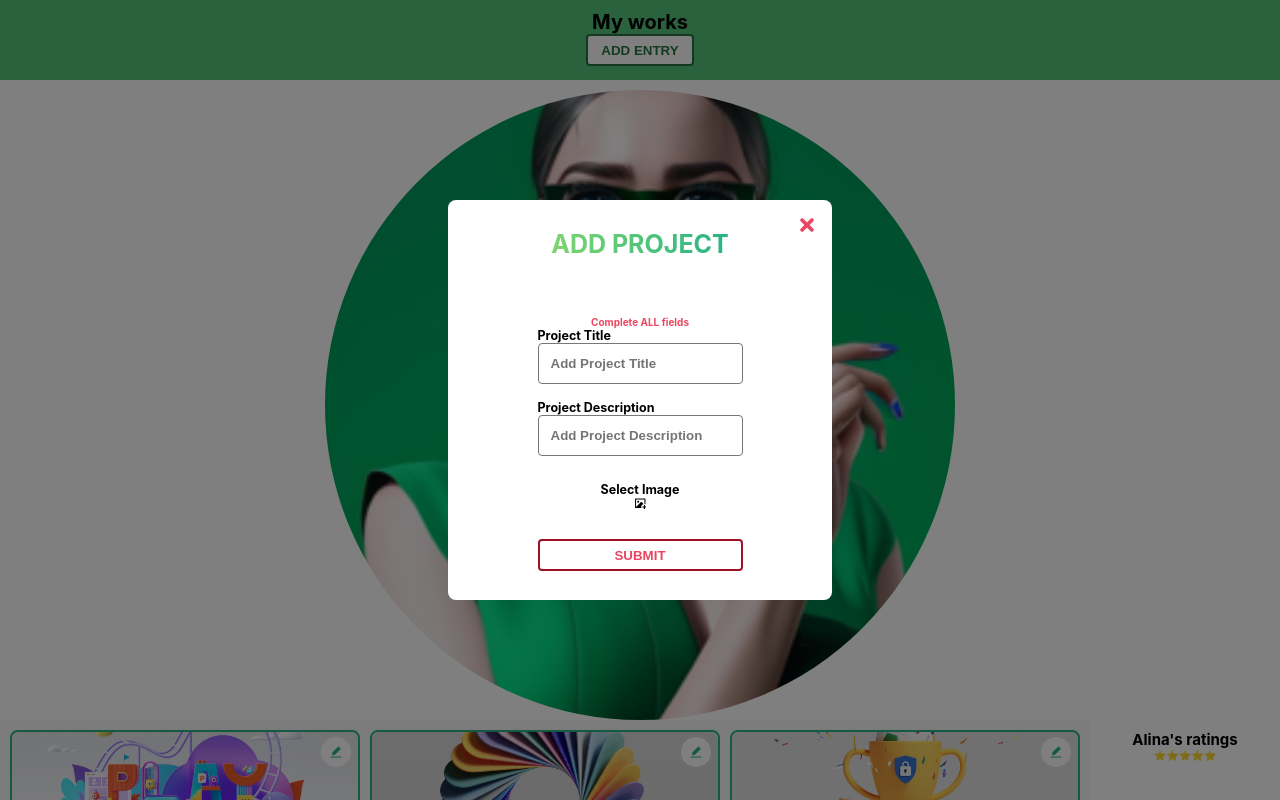
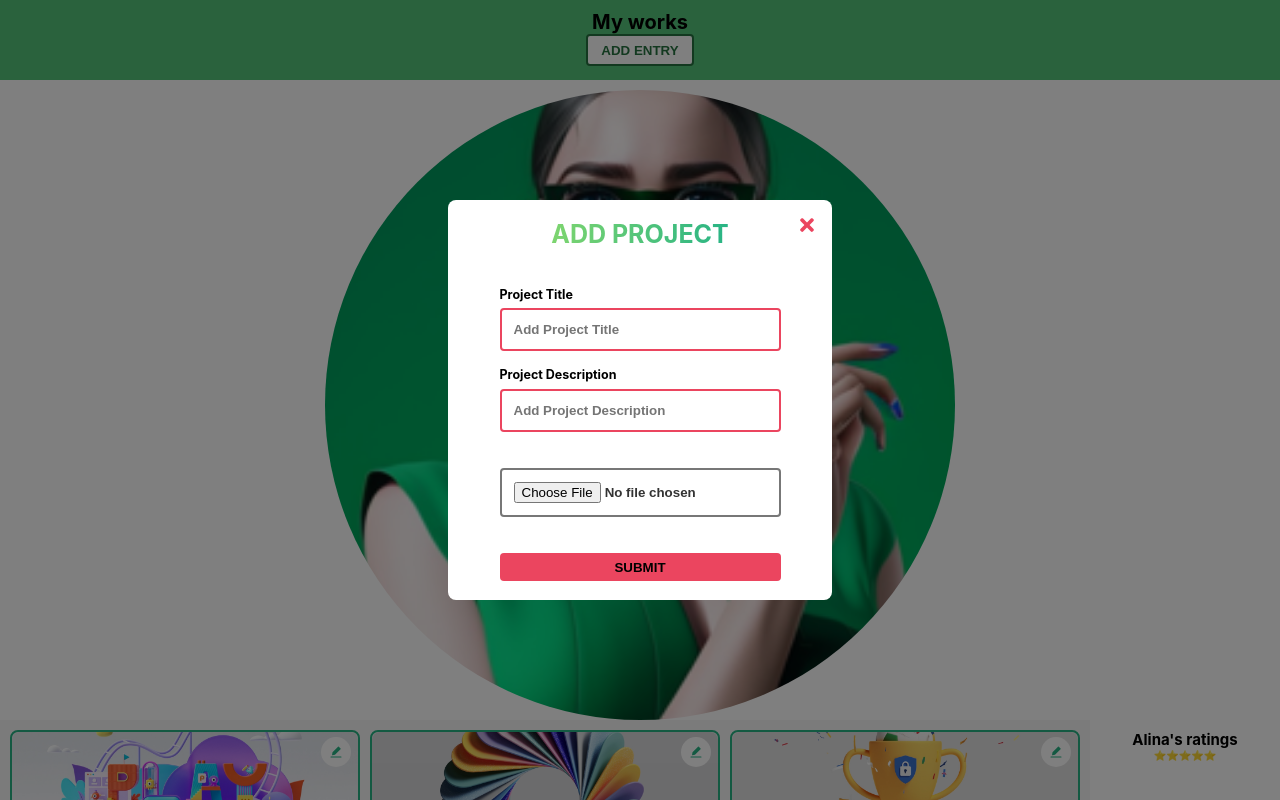
Before and after one commit to afrenchel/veziv_job-asignment, a React (Create React App) app: page / in a window 1280 px wide. Both pictures are taken after a click on the button "ADD ENTRY". Shown: the top 800 px of the page. Built offline with nearby package versions, Linux system fonts and the light colour scheme.

Commit message:
eror msg still has issue, some utilities, and input borders

```diff
--- a/src/components/Form.jsx
+++ b/src/components/Form.jsx
@@ -16,8 +16,8 @@ const Form = () => {
   const [projectTitle, setProjectTitle] = useState("");
   const [projectDescription, setProjectDescription] = useState("");
   const [projectImg, setProjectImg] = useState(null);
-  const [errorMessage, setErrorMessage] = useState(false);
-  const [formErrorMessage, setFormErrorMessage] = useState(false);
+  const [errorMessage, setErrorMessage] = useState("");
+  const [formErrorMessage, setFormErrorMessage] = useState("");
 
   //Functional
 
@@ -38,7 +38,7 @@ const Form = () => {
       setErrorMessage(false);
     } else {
       setProjectImg(null);
-      setErrorMessage(true);
+      setErrorMessage("File must be an image");
     }
   };
 
@@ -53,9 +53,9 @@ const Form = () => {
         description: projectDescription,
         image: projectImg,
       });
-      setFormErrorMessage(false);
+      setFormErrorMessage("");
     } else {
-      setFormErrorMessage(true);
+      setFormErrorMessage("This field is required");
     }
   };
 
@@ -71,10 +71,6 @@ const Form = () => {
 
   return (
     <form>
-      {formErrorMessage && (
-        <span className="text-danger">Complete ALL fields</span>
-      )}
-
       <Input
         placeholder="Add Project Title"
         onChange={handleProjectTitleChange}
@@ -82,6 +78,7 @@ const Form = () => {
         name="title"
         label={"Project Title"}
         value={projectTitle}
+        errorMessage={formErrorMessage}
       />
 
       <Input
@@ -90,9 +87,10 @@ const Form = () => {
         name={"description"}
         value={projectDescription}
         label={"Project Description"}
+        errorMessage={formErrorMessage}
       />
 
-      <label className="label-img-input">
+      {/* <label className="label-img-input">
         {projectImg?.name ? projectImg.name : "Select Image"}
         <input
           type="file"
@@ -109,12 +107,20 @@ const Form = () => {
         <span className="text-danger">
           The image you have uploaded is not of type img or png
         </span>
-      )}
+      )} */}
+      <Input
+        type={"file"}
+        name={"input-image"}
+        accept="image/jpeg, image/png"
+        defaultValue={projectImg}
+        onChange={handleProjectImgChange}
+      />
 
       <Button
         title={"SUBMIT"}
-        color={formErrorMessage ? "danger" : "secondary-light"}
+        color={formErrorMessage.length ? "danger" : "primary"}
         handleClick={handleSubmit}
+        additionalStyle={"bg-danger"}
       />
     </form>
   );
--- a/src/components/Input.jsx
+++ b/src/components/Input.jsx
@@ -1,4 +1,4 @@
-import React, { useId } from "react";
+import React, { Children, useId } from "react";
 
 const Input = ({
   type = "text",
@@ -7,20 +7,33 @@ const Input = ({
   value,
   label,
   placeholder,
+  errorMessage,
+  accept,
+  defaultValue,
+  children,
 }) => {
   const uniqueId = useId();
 
   return (
     <div className="input-container">
-      <label htmlFor={uniqueId}>{label}</label>
+      <label
+        className={`${accept ? "label-img-input" : ""}`}
+        htmlFor={uniqueId}
+      >
+        {label}
+      </label>
       <input
+        className={`${errorMessage ? "input-err" : ""}`}
         type={type}
         id={uniqueId}
         name={name}
         onChange={onChange}
         value={value}
         placeholder={placeholder}
+        accept={accept}
+        defaultValue={defaultValue}
       />
+      <span className="text-danger">{errorMessage}</span>
     </div>
   );
 };
--- a/src/components/Modal.jsx
+++ b/src/components/Modal.jsx
@@ -21,7 +21,11 @@ const Modal = () => {
     <div
       className={`modal-overlay ${appState.modal.isOpen ? "show-modal" : ""}`}
     >
-      <div className={`modal-container ${isAddEntryModal ? "add-entry" : ""}`}>
+      <div
+        className={`modal-container ${
+          isAddEntryModal ? "add-entry" : "details"
+        }`}
+      >
         <h2 className="modal-title">{appState?.modal?.title}</h2>
 
         {isAddEntryModal ? (
@@ -30,6 +34,7 @@ const Modal = () => {
           <>
             <h3>{currentCard?.title}</h3>
             <p>{currentCard?.description}</p>
+            {/* <Form /> */}
           </>
         )}
         <Button
--- a/src/sass/base/_utilities.scss
+++ b/src/sass/base/_utilities.scss
@@ -15,5 +15,6 @@
   .bg-#{$key} {
     background-color: $col;
     color: $color-black;
+    border: none;
   }
 }
--- a/src/sass/components/_form.scss
+++ b/src/sass/components/_form.scss
@@ -12,14 +12,28 @@ form {
     max-width: 300px;
     text-align: start;
 
+    &__file {
+      position: relative;
+
+      svg {
+        position: absolute;
+        left: 100%;
+      }
+    }
+
     input {
       display: block;
       width: 100%;
       padding: 1.2rem;
-      border: 1px solid $color-grey-dark;
+      margin-top: 0.5em;
+      border: 2px solid $color-grey-dark;
       border-radius: $border-radius-sm;
       color: $color-grey-dark-3;
       font-weight: 600;
+    }
+
+    .input-err {
+      border-color: $color-danger;
     }
   }
 
--- a/src/sass/components/_modal.scss
+++ b/src/sass/components/_modal.scss
@@ -31,6 +31,10 @@
     width: 30vw;
   }
 
+  &.details {
+    background-color: aqua;
+  }
+
   .modal-title {
     font-size: 2.5rem;
     text-transform: uppercase;
```
